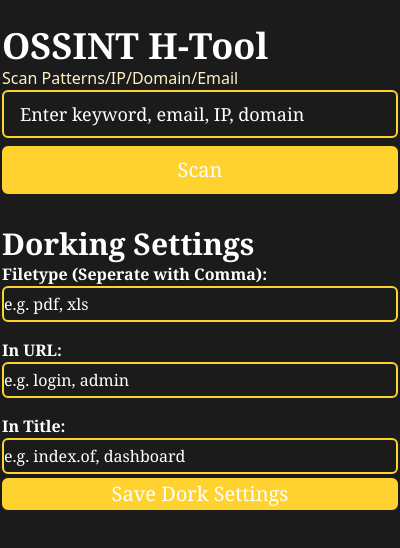
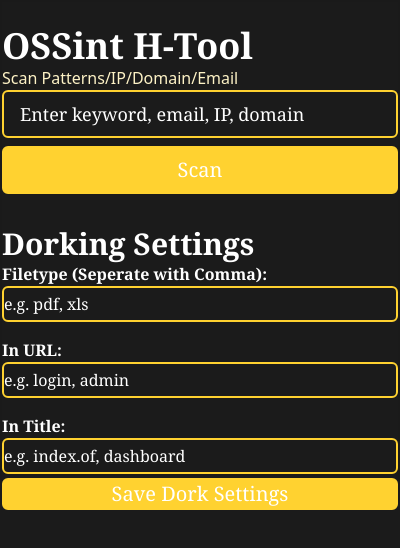
Before and after one commit to JakeOJeff/OSSint, a browser extension: page popup.html in a window 400 px wide. Drawn offline with Linux system fonts and the light colour scheme.

Commit message:
Edited Text content

```diff
--- a/popup.html
+++ b/popup.html
@@ -10,7 +10,7 @@
 
 <body>
     <br>
-    <span class="text-4xl font-serif font-bold text-white">OSSINT H-Tool</span>
+    <span class="text-4xl font-serif font-bold text-white">OSSint H-Tool</span>
     <br>
     <span class="font-medium text-amber-100">Scan Patterns/IP/Domain/Email</span>
     <br>
```
